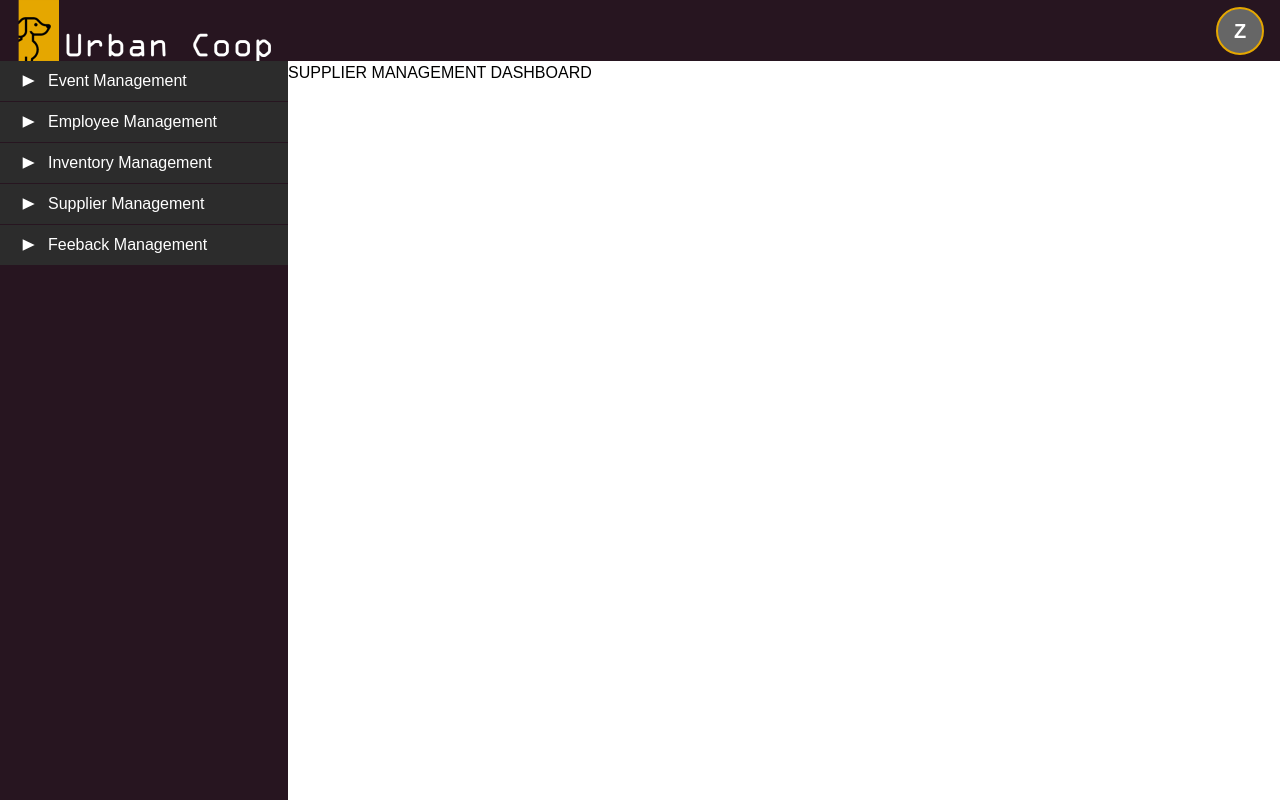
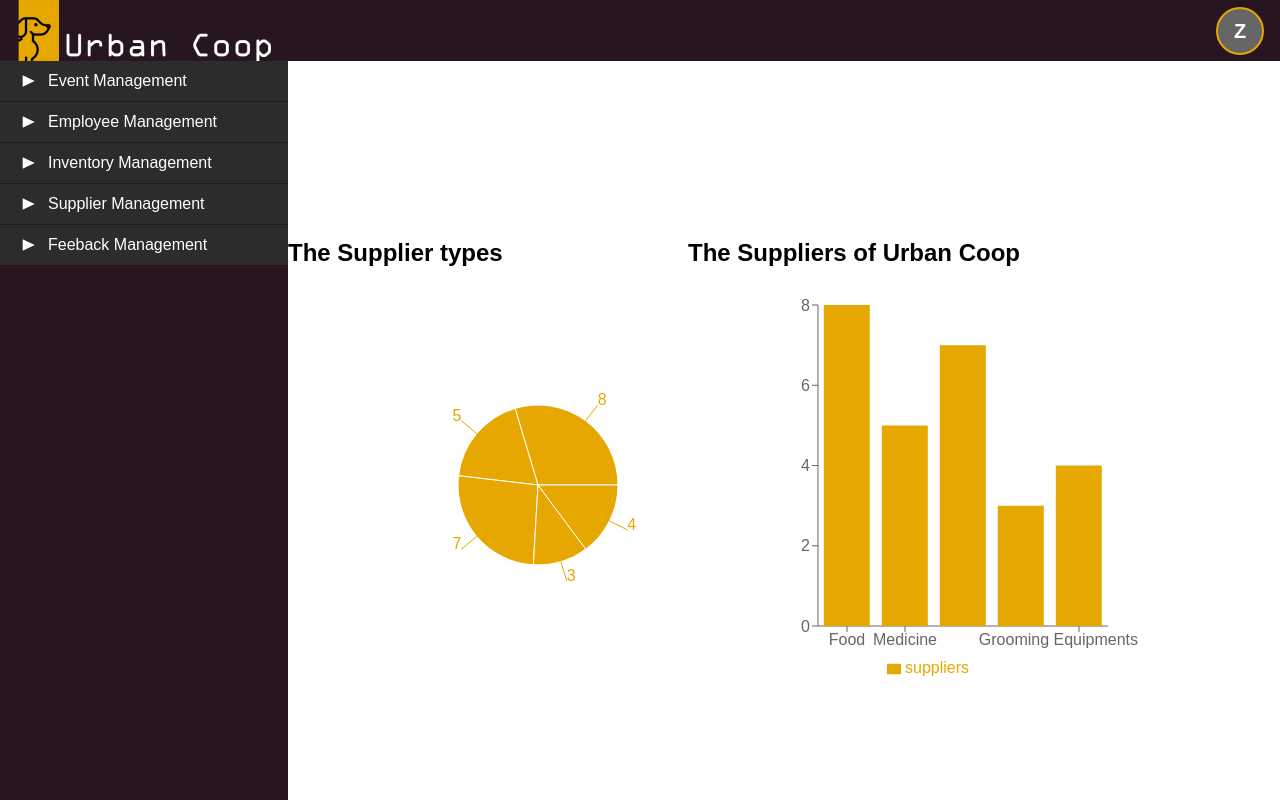
Before and after one commit to Miyuru-Shalitha/urban-coop, a React (Vite) app in the folder frontend/: page /admin/supplier-management/supplier-dashboard in a window 1280 px wide. Shown: the top 800 px of the page. Built offline with nearby package versions, Linux system fonts and the light colour scheme; a web font is replaced by a local one.

Commit message:
Graphs and charts add(install the recharts package)

```diff
--- a/frontend/package.json
+++ b/frontend/package.json
@@ -21,7 +21,8 @@
     "react-hot-toast": "^2.4.1",
     "react-redux": "^9.1.0",
     "react-router-dom": "^6.22.3",
-    "reacticon": "^0.0.1"
+    "reacticon": "^0.0.1",
+    "recharts": "^2.12.5"
   },
   "devDependencies": {
     "@types/react": "^18.2.56",
--- a/frontend/src/pages/SupplierManagementAdminPage/SupplierManagementAdminPage.tsx
+++ b/frontend/src/pages/SupplierManagementAdminPage/SupplierManagementAdminPage.tsx
@@ -1,3 +1,6 @@
 export default function SupplierManagementAdminPage() {
-    return <div>SUPPLIER MANAGEMENT ADMIN PAGE</div>;
+    return (<div>
+
+    </div>
+    );
 }
--- a/frontend/src/pages/SupplierManagementAdminPage/SupplierManagementDashboard.tsx
+++ b/frontend/src/pages/SupplierManagementAdminPage/SupplierManagementDashboard.tsx
@@ -1,3 +1,64 @@
+import { BarChart, Bar, XAxis, YAxis, Legend, Tooltip, PieChart, Pie } from "recharts";
+
+const barChartData = [
+    { category: "Food", suppliers: 8 },
+    { category: "Medicine", suppliers: 5 },
+    { category: "Toys", suppliers: 7 },
+    { category: "Bathroom Essentials", suppliers: 3 },
+    { category: "Grooming Equipments", suppliers: 4 },
+];
+
+const pieChartData = [
+    { name: "Food", value: 8 },
+    { name: "Medicine", value: 5 },
+    { name: "Toys", value: 7 },
+    { name: "Bathroom Essentials", value: 3 },
+    { name: "Grooming Equipments", value: 4 },
+];
+
 export default function SupplierManagementDashboard() {
-    return <div>SUPPLIER MANAGEMENT DASHBOARD</div>;
+    return (
+        <div className="flex flex-col md:flex-row justify-center items-center">
+            <div className="md:w-1/2">
+                <h1 className="text-2xl font-bold mb-4">The Supplier types</h1>
+                <div className="w-full md:w-3/4 mx-auto">
+                    <PieChart width={400} height={400}>
+                        <Pie
+                            dataKey="value"
+                            isAnimationActive={false}
+                            data={pieChartData}
+                            cx="50%"
+                            cy="50%"
+                            outerRadius={80}
+                            fill="#E5A700"
+                            label
+                        />
+                        <Tooltip />
+                    </PieChart>
+                </div>
+            </div>
+            <div className="md:w-1/2">
+                <h1 className="text-2xl font-bold mb-4">The Suppliers of Urban Coop</h1>
+                <div className="w-full md:w-3/4 mx-auto">
+                    <BarChart
+                        width={400}
+                        height={400}
+                        data={barChartData}
+                        margin={{
+                            top: 20,
+                            right: 30,
+                            left: 20,
+                            bottom: 5,
+                        }}
+                    >
+                        <XAxis dataKey="category" />
+                        <YAxis />
+                        <Tooltip />
+                        <Legend />
+                        <Bar dataKey="suppliers" fill="#E5A700" />
+                    </BarChart>
+                </div>
+            </div>
+        </div>
+    );
 }
--- a/frontend/src/pages/SupplierManagementAdminPage/SupplierManagementManagePage.tsx
+++ b/frontend/src/pages/SupplierManagementAdminPage/SupplierManagementManagePage.tsx
@@ -1,5 +1,6 @@
 export default function SupplierManagementManagePage() {
-    return <div>
+    return (
+        <div>
             <table className="min-w-full divide-y divide-gray-200">
                 <thead className="bg-primary">
                     <tr>
@@ -133,5 +134,6 @@ export default function SupplierManagementManagePage() {
                     </tr>
                 </tbody>
             </table>
-    </div>;
+        </div>
+    );
 }
```
Also changed, not shown: frontend/src/pages/EmployeeManagementAdminPage/EmployeeManagementEmployeesAdminPage.tsx (indentation only), 1 other file (tests, documents, lock files or other folders). Lines whose indentation alone changed are shown as unchanged.
